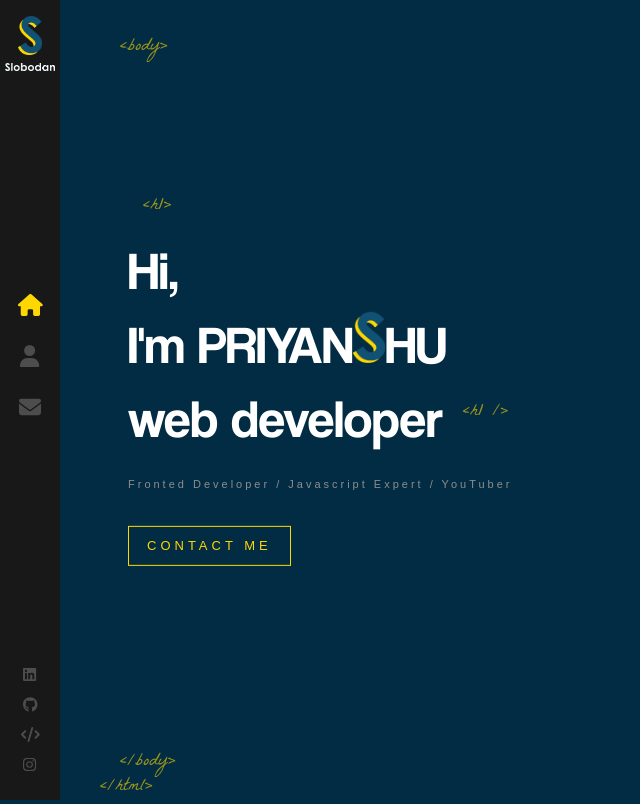
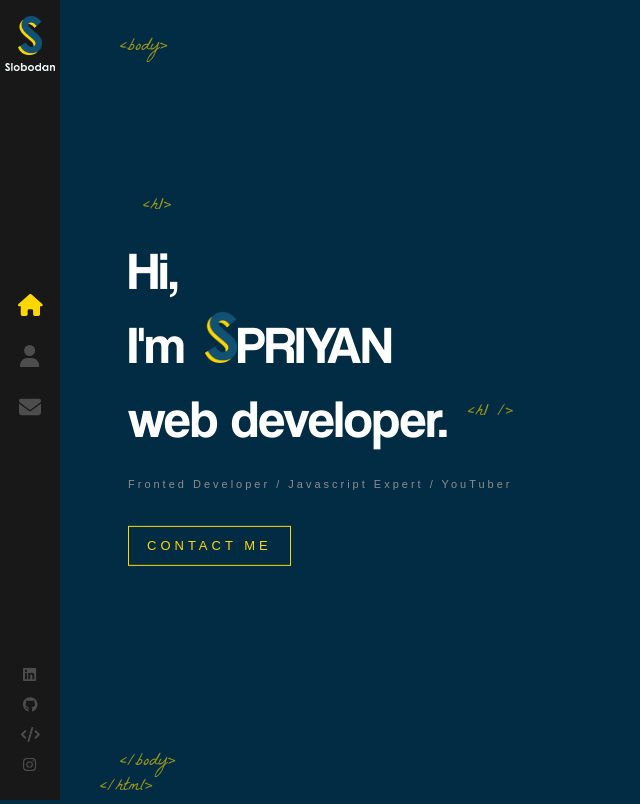
Before and after one commit to RanjanTheDoer/Priyanshu_Portfolio, a React (Create React App) app: page / in a window 1280 px wide. Shown: the whole page, without its empty margins (0-640 px from the left). Built offline with nearby package versions, Linux system fonts and the light colour scheme.

Commit message:
more commits

```diff
--- /dev/null
+++ b/src/components/AnimatedLetters/index.js
@@ -0,0 +1,19 @@
+import './index.scss';
+
+const AnimatedLetters = ({ letterClass, strArray, idx}) =>{
+    return(
+        <span>
+            {
+                strArray.map((char,i) =>(
+                    <span key={char+i}className={`${letterClass}_${i+idx}`}>
+                        {char}
+                    </span>
+                ) )
+
+
+            }
+        </span>
+    )
+};
+
+export default AnimatedLetters
--- /dev/null
+++ b/src/components/AnimatedLetters/index.scss
@@ -0,0 +1,13 @@
+.text-animate{
+    display: inline-block;
+    opacity: 0;
+    animation: bounceIn 1s 1s;
+    animation-fill-mode: forwards;
+    min-width: 10px;
+}
+
+@for $i from 1 through 35 {
+    .text-animate._#{$i} {
+        animation-delay: #{$i/10}s;
+    }
+}
--- a/src/components/Home/index.js
+++ b/src/components/Home/index.js
@@ -1,16 +1,30 @@
 import { Link } from 'react-router-dom'
 import LogoTitle from '../../assests/images/logo-s.png'
 import './index.scss';
+import { useState } from 'react';
+import AnimatedLetters from '../AnimatedLetters';
 const Home = () => {
+    const [letterClass,setLetterClass]= useState('text-animate')
+    const nameArray =['P','R','I','Y','A','N',]
 
+    const jobArray =['w','e','b',' ','d','e','v','e','l','o','p','e','r','.']
     return(
         <div className="container home-page">
             <div className="text-zone" >
-                <h1>Hi, <br /> I'm PRIYAN
+                <h1>
+                    <span className={letterClass}>H</span>
+                    <span className={`${letterClass}_12`}>i,</span>
+                    <br />
+                    <span className={`${letterClass}_13`}>I</span>
+                    <span className={`${letterClass}_14`}>'m</span>
                 <img src={LogoTitle} alt="developer" />
-                HU
+                <AnimatedLetters letterClass={letterClass}
+                strArray={nameArray}
+                idx={15}/>
                 <br />
-                web developer
+                <AnimatedLetters letterClass={letterClass}
+                strArray={jobArray}
+                idx={22}/>
                 </h1>
                 <h2>Fronted Developer / Javascript Expert / YouTuber </h2>
                 <Link to="/contact" className='flat-button'>CONTACT ME</Link>
--- a/src/components/Home/index.scss
+++ b/src/components/Home/index.scss
@@ -42,6 +42,7 @@
 
         img{
             width: 32px;
+            margin-left: 20px;
             opacity: 0;
             height: auto;
             animation: rotateIn 1s linear both;
```
